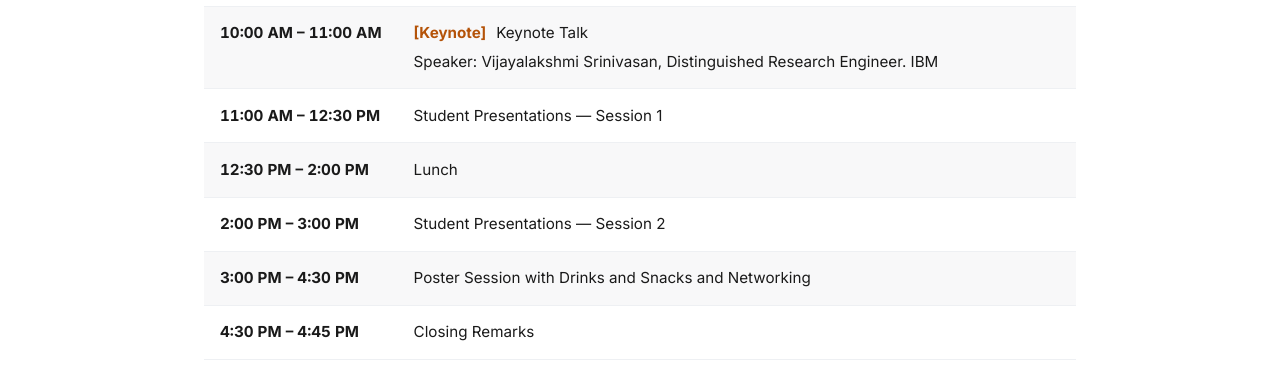
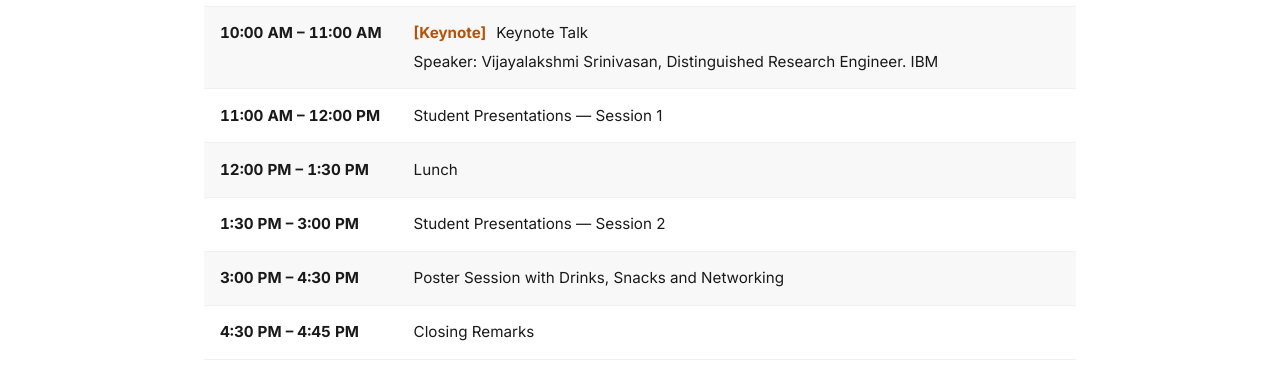
Before and after one commit to princetoncomputerarch/princetoncomputerarch.github.io, a Jekyll site: the page built from index.html, in a window 1280 px wide and 900 px high, scrolled down 876 px. Shown: the part 154-530 px from the top of the window. Built offline with Jekyll 4.4.1, drawn with Linux system fonts in a browser that asks for light colours.

Commit message:
Adjust schedule times and refine titles
Updated schedule times and corrected title formatting.

```diff
--- a/_data/schedule.yml
+++ b/_data/schedule.yml
@@ -36,20 +36,20 @@ items:
     speaker: "Speaker: Vijayalakshmi Srinivasan, Distinguished Research Engineer. IBM"
 
   - kind: slot
-    time: "11:00 AM – 12:30 PM"
+    time: "11:00 AM – 12:00 PM"
     title: "Student Presentations — Session 1"
 
   - kind: slot
-    time: "12:30 PM – 2:00 PM"
+    time: "12:00 PM – 1:30 PM"
     title: "Lunch"
 
   - kind: slot
-    time: "2:00 PM – 3:00 PM"
+    time: "1:30 PM – 3:00 PM"
     title: "Student Presentations — Session 2"
 
   - kind: slot
     time: "3:00 PM – 4:30 PM"
-    title: "Poster Session with Drinks and Snacks and Networking"
+    title: "Poster Session with Drinks, Snacks and Networking"
 
   - kind: slot
     time: "4:30 PM – 4:45 PM"
```
